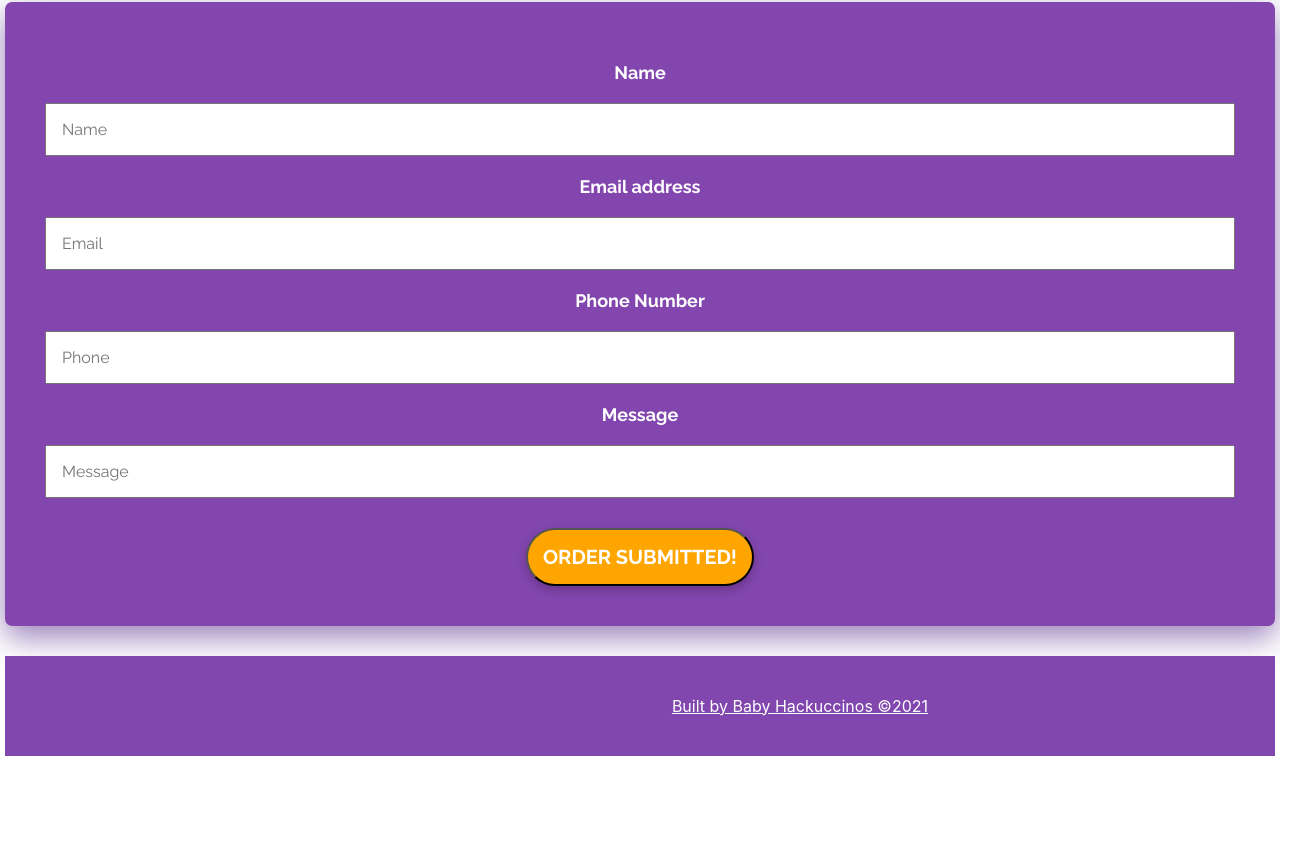
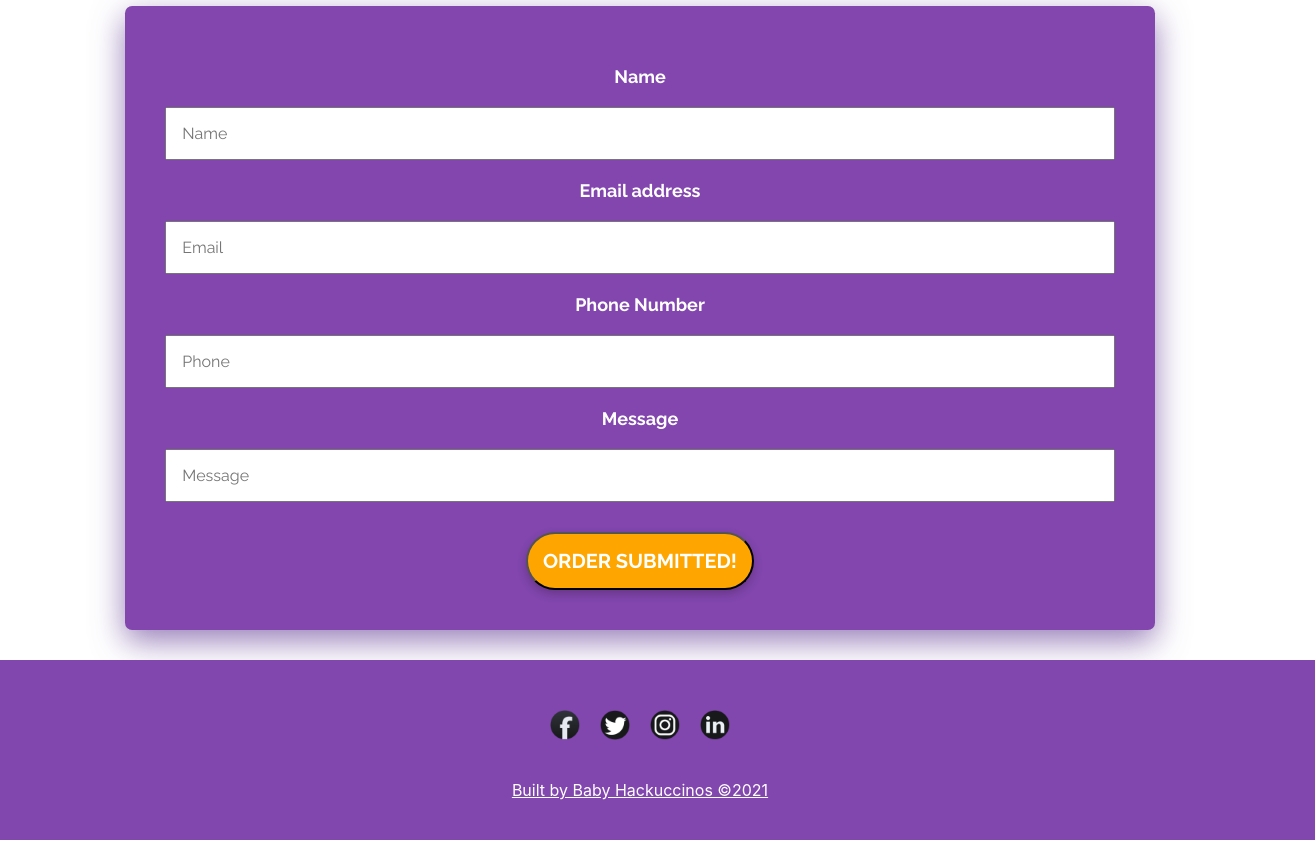
Before and after one commit to SheCodesAus/plus-bris-2021-baby-hackuccinos-react, a React (Create React App) app: page /contact in a window 1280 px wide. Shown: the part 531-1376 px from the top of the page, 1315 px wide, since content can reach past the window. Before the commit the page ends 1292 px from the top, so only its background shows below. Built offline with nearby package versions, Linux system fonts and the light colour scheme.

Commit message:
Added font awesome npm and styled Footer

```diff
--- a/package.json
+++ b/package.json
@@ -3,6 +3,9 @@
   "version": "0.1.0",
   "private": true,
   "dependencies": {
+    "@fortawesome/fontawesome-svg-core": "^1.2.36",
+    "@fortawesome/free-solid-svg-icons": "^5.15.4",
+    "@fortawesome/react-fontawesome": "^0.1.16",
     "@testing-library/jest-dom": "^5.15.0",
     "@testing-library/react": "^11.2.7",
     "@testing-library/user-event": "^12.8.3",
--- a/src/components/Footer/Footer.css
+++ b/src/components/Footer/Footer.css
@@ -2,12 +2,24 @@
     background-color: #8246AF;
     height: 100px;
     display: flex;
-    justify-content: center;
+    justify-content: space-between;
     align-items: center;
+    flex-direction: column;
     width: 100%;
+    padding: 40px;
 }
 
 .footer a {
     color: white;
-    padding: 40px;
+    padding: 10px;
 }
+
+.logomedia {
+    position: relative;
+    width: 30px;
+    padding: 10px;
+}
+
+.socials a {
+    padding: 0;
+}
--- a/src/components/Footer/Footer.jsx
+++ b/src/components/Footer/Footer.jsx
@@ -1,15 +1,20 @@
 import React from "react";
 import "./Footer.css";
+import { FontAwesomeIcon } from "@fortawesome/react-fontawesome";
+import facebook_logo from "../../components/static file/facebook_logo.png";
+import twitter_logo from "../../components/static file/twitter_logo.png";
+import instagram_logo from "../../components/static file/instagram_logo.png";
+import linkedin_logo from "../../components/static file/linkedin_logo.png";
 
 function Footer() {
 
     return (
         <div class="footer">
             <div class="socials">
-                <a href="https://www.facebook.com/shecodesaustralia/" class="fa fa-facebook"></a>
-                <a href="https://www.instagram.com/shecodesaus/?hl=en" class="fa fa-instagram"></a>
-                <a href="https://www.linkedin.com/in/shecodesaustralia/" class="fa fa-linkedin"></a>
-                <a href="https://twitter.com/shecodesaus" class="fa fa-twitter"></a>
+                <i href="https://www.facebook.com/shecodesaustralia"><img class="logomedia" src={facebook_logo} alt="facebook_logo" /></i>
+                <a href="https://twitter.com/she_codes"><img class="logomedia" src={twitter_logo} alt="twitter_logo" /></a>
+                <a href="https://www.instagram.com/shecodesaus"><img class="logomedia" src={instagram_logo} alt="instagram_logo" /></a>
+                <a href="https://www.linkedin.com/company/shecodesaustralia"><img class="logomedia" src={linkedin_logo} alt="linkedin_logo" /></a>
             </div>
             <div>
                 <a href="/">Built by Baby Hackuccinos ©2021</a>
```
Also changed, not shown: 1 other file (tests, documents, lock files or other folders).
